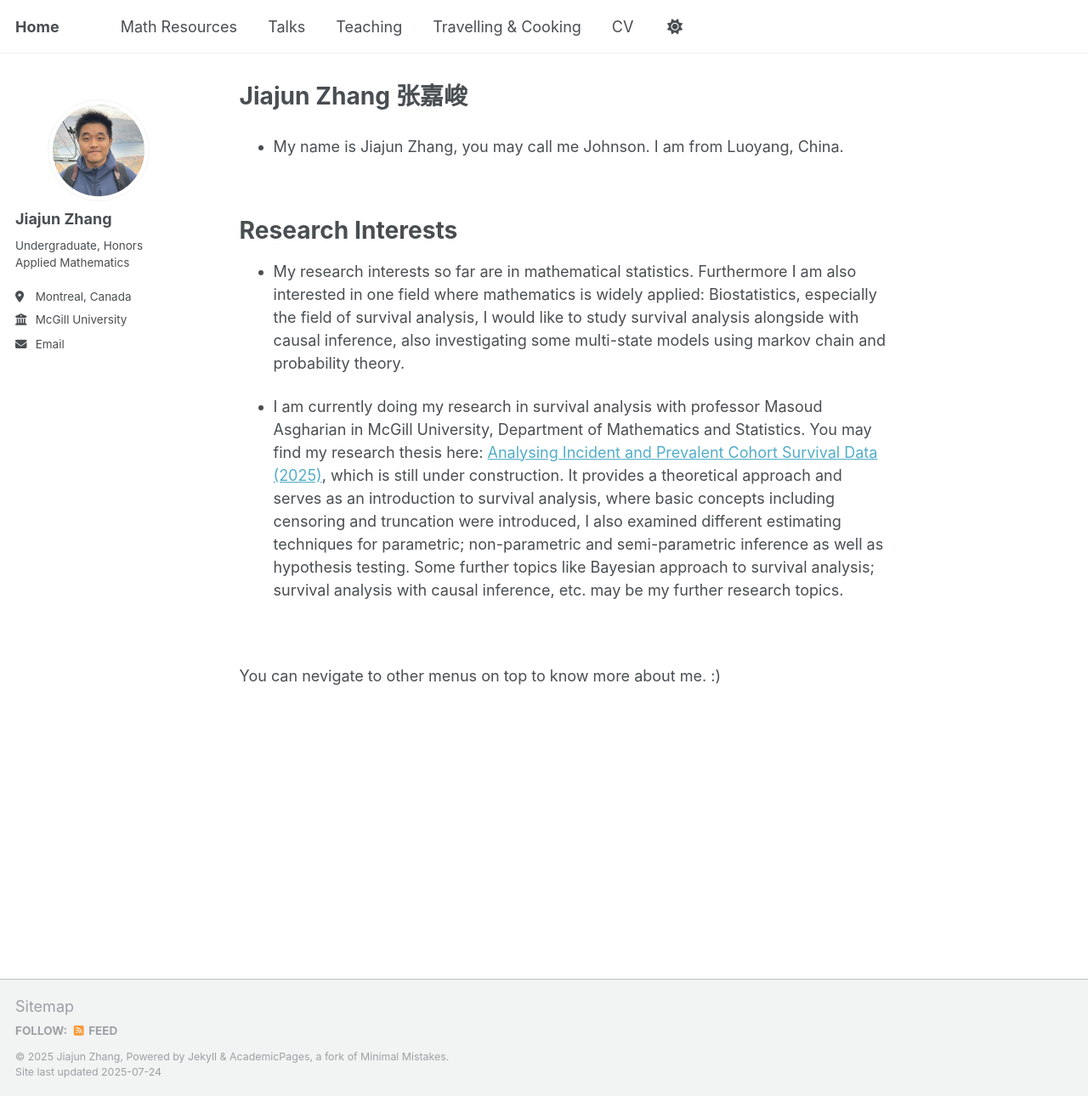
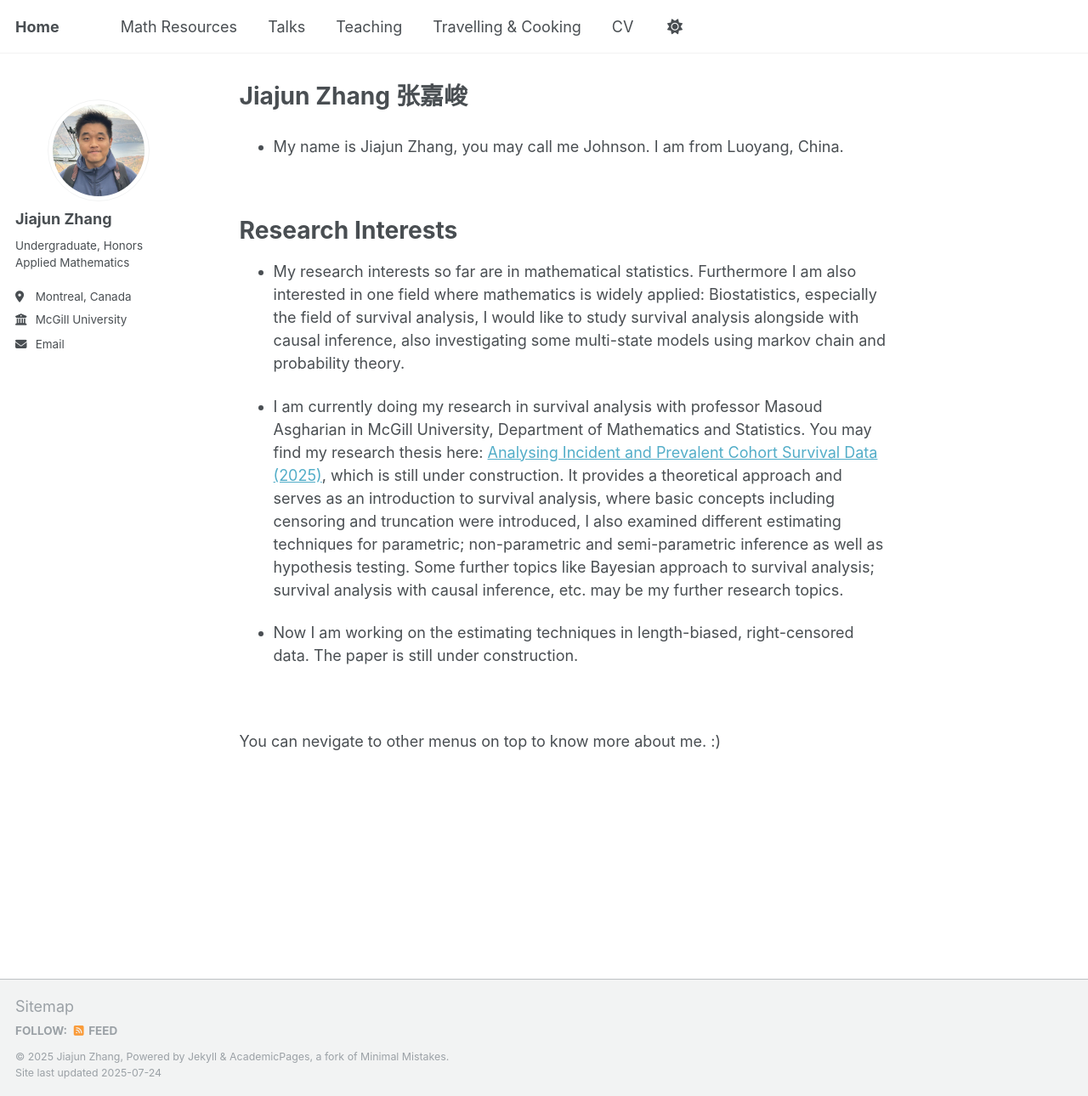
Before and after one commit to JohanssonRein/JohanssonRein.github.io, a Jekyll site: the page built from _pages/about.md, in a window 1280 px wide and 1290 px high. Shown: the whole window at 85% size. Built offline with Jekyll 4.4.1, drawn with Linux system fonts in a browser that asks for light colours.

Commit message:
Update about.md

```diff
--- a/_pages/about.md
+++ b/_pages/about.md
@@ -22,6 +22,8 @@ which is still under construction. It provides a theoretical approach and serves
 survival analysis, where basic concepts including censoring and truncation were introduced, I also examined different estimating techniques for parametric; non-parametric and semi-parametric inference as well as hypothesis testing. Some further topics like Bayesian approach to survival analysis;
 survival analysis with causal inference, etc. may be my further research topics.
 
+* Now I am working on the estimating techniques in length-biased, right-censored data. The paper is still under construction.
+
 <br>
 
 You can nevigate to other menus on top to know more about me. :)
```
